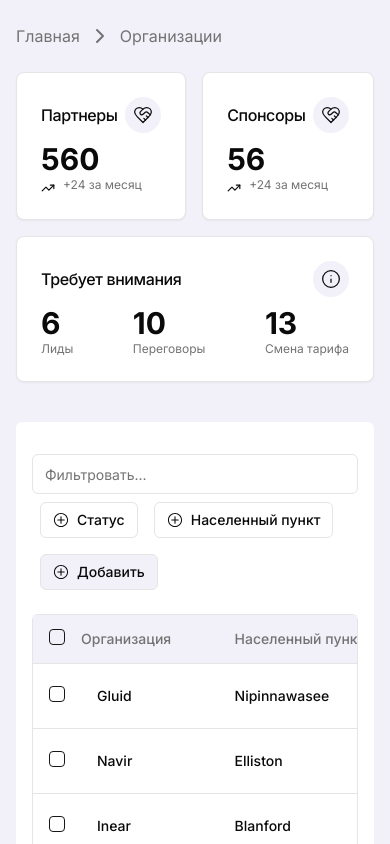
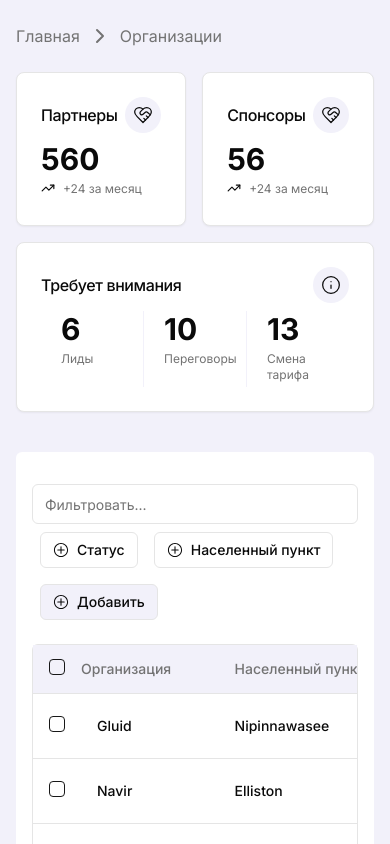
Before and after one commit to siberiacancode/big-quest, a Next.js app: page /org/organizations in a window 390 px wide. Shown: the top 844 px of the page. Built offline with nearby package versions, Linux system fonts and the light colour scheme.

Commit message:
feature/BQ-185 :ocean: renamed SummaryCard to InfoCard, added info card item, Divider between content, fixed infoCard layout

```diff
--- /dev/null
+++ b/app/org/organizations/components/InfoCard/InfoCard.tsx
@@ -0,0 +1,46 @@
+import React from 'react';
+import { HeartHandshakeIcon } from 'lucide-react';
+
+import { Card, CardContent, CardHeader, CardTitle } from '@/components/ui';
+import { cn } from '@/lib/utils';
+
+import { InfoCardItem, type InfoCardItemProps } from './components/InfoCardItem';
+
+interface InfoCardProps extends InfoCardItemProps {
+  title: string;
+  contents?: InfoCardItemProps[];
+  titleIcon?: React.ReactNode;
+}
+
+export const InfoCard = ({
+  title,
+  className,
+  contents,
+  titleIcon,
+  descriptionIcon,
+  info,
+  description
+}: InfoCardProps) => {
+  return (
+    <Card className={cn('', className)}>
+      <CardHeader className='flex flex-row items-center justify-between space-y-0 pb-2'>
+        <CardTitle className='text-base font-medium'>{title}</CardTitle>
+        <div className='rounded-full bg-breadboard p-2'>
+          {titleIcon || <HeartHandshakeIcon size={20} strokeWidth={1.5} />}
+        </div>
+      </CardHeader>
+      <CardContent className='flex flex-row justify-between '>
+        {contents ? (
+          contents.map((content) => <InfoCardItem key={content.id} {...content} />)
+        ) : (
+          <InfoCardItem
+            info={info}
+            description={description}
+            descriptionIcon={descriptionIcon}
+            className='pl-0'
+          />
+        )}
+      </CardContent>
+    </Card>
+  );
+};
--- /dev/null
+++ b/app/org/organizations/components/InfoCard/components/InfoCardItem.tsx
@@ -0,0 +1,31 @@
+import { cn } from '@/lib/utils';
+
+export interface InfoCardItemProps {
+  id?: number;
+  info?: string;
+  description?: string;
+  descriptionIcon?: React.ReactNode;
+  className?: string;
+}
+
+export const InfoCardItem = ({
+  id,
+  info,
+  description,
+  descriptionIcon,
+  className
+}: InfoCardItemProps) => (
+  <div
+    key={id}
+    className={cn(
+      'flex-1 border-x border-l-0 border-breadboard pl-5 last:border-r-0 md:px-10 md:first:px-0',
+      className
+    )}
+  >
+    <div className='text-3xl font-bold'>{info}</div>
+    <div className='flex flex-row'>
+      <div className={cn(descriptionIcon ? 'mr-2 mt-1' : '')}>{descriptionIcon}</div>
+      <p className='py-1 text-xs text-muted-foreground'>{description}</p>
+    </div>
+  </div>
+);
--- a/app/org/organizations/components/SummaryCard/SummaryCard.tsx
+++ /dev/null
@@ -1,60 +0,0 @@
-import React from 'react';
-import { HeartHandshakeIcon, TreePineIcon } from 'lucide-react';
-
-import { Card, CardContent, CardHeader, CardTitle } from '@/components/ui';
-
-interface Content {
-  info: string;
-  description: string;
-}
-
-interface SummaryCardProps {
-  title: string;
-  info?: string;
-  description?: string;
-  className?: string;
-  contents?: Content[];
-  titleIcon?: React.ReactNode;
-  descriptionIcon?: React.ReactNode;
-}
-
-export const SummaryCard: React.FC<SummaryCardProps> = ({
-  title,
-  className,
-  info,
-  description,
-  contents,
-  titleIcon,
-  descriptionIcon
-}) => {
-  return (
-    <Card className={`${className || ''} `}>
-      <CardHeader className='flex flex-row items-center justify-between space-y-0 pb-2'>
-        <CardTitle className=' text-base font-medium'>{title}</CardTitle>
-        <div className=' rounded-full bg-breadboard p-2'>
-          {titleIcon || <HeartHandshakeIcon size={20} strokeWidth={1.5} />}
-        </div>
-      </CardHeader>
-      <CardContent className='flex flex-row justify-between '>
-        {contents ? (
-          contents.map((content, index) => (
-            // eslint-disable-next-line react/no-array-index-key
-            <div key={index}>
-              {/* Тут key нужно исправить на uuid или content.id, какой-нибудь, но пока не ясно, будет ли эта фича вообше, поэтому лишнюю зависимость не хочу тянуть */}
-              <div className='text-3xl font-bold'>{content.info}</div>
-              <p className='text-xs text-muted-foreground'>{content.description}</p>
-            </div>
-          ))
-        ) : (
-          <div>
-            <div className='text-3xl font-bold'>{info}</div>
-            <div className='flex flex-row'>
-              <div className=' mr-2 mt-1'>{descriptionIcon || <TreePineIcon size={14} />}</div>
-              <p className='text-xs text-muted-foreground'>{description}</p>
-            </div>
-          </div>
-        )}
-      </CardContent>
-    </Card>
-  );
-};
--- a/app/org/organizations/components/TablePagination/TablePagination.tsx
+++ b/app/org/organizations/components/TablePagination/TablePagination.tsx
@@ -25,7 +25,7 @@ export const TablePagination: React.FC<DataTablePaginationProps<Application>> =
         <span className='text-b text-sm font-semibold'>
           {pageCount < 10 ? `0${pageIndex + 1}` : pageIndex} страница из {pageCount}
         </span>
-        <div className='flex items-center'>
+        <div className='flex items-center gap-2'>
           <Button
             variant='outline'
             size='sm'
--- a/app/org/organizations/page.tsx
+++ b/app/org/organizations/page.tsx
@@ -1,14 +1,14 @@
 import { InfoIcon, TrendingUpIcon } from 'lucide-react';
 
 import { Breadcrumbs } from './components/Breadcrumbs/Breadcrumbs';
-import { SummaryCard } from './components/SummaryCard/SummaryCard';
+import { InfoCard } from './components/InfoCard/InfoCard';
 import { data } from './components/Table/constants/data';
 import { DataTable } from './components/Table/DataTable';
 
 const contents = [
-  { info: '6', description: 'Лиды' },
-  { info: '10', description: 'Переговоры' },
-  { info: '13', description: 'Смена тарифа' }
+  { id: 1, info: '6', description: 'Лиды' },
+  { id: 2, info: '10', description: 'Переговоры' },
+  { id: 3, info: '13', description: 'Смена тарифа' }
 ];
 
 const breadcrumbs = [
@@ -21,21 +21,21 @@ const OrganizationsPage = () => {
     <div className='bg-breadboard px-4'>
       <Breadcrumbs breadcrumbs={breadcrumbs} />
       <div className='grid gap-4 md:grid-cols-2 lg:grid-cols-4'>
-        <SummaryCard
+        <InfoCard
           title='Партнеры'
           info='560'
           description='+24 за месяц'
           className='col-span-1'
           descriptionIcon={<TrendingUpIcon size={14} />}
         />
-        <SummaryCard
+        <InfoCard
           title='Спонсоры'
           info='56'
           description='+24 за месяц'
           className='col-span-1'
           descriptionIcon={<TrendingUpIcon size={14} />}
         />
-        <SummaryCard
+        <InfoCard
           title='Требует внимания'
           contents={contents}
           className='col-span-2'
```
